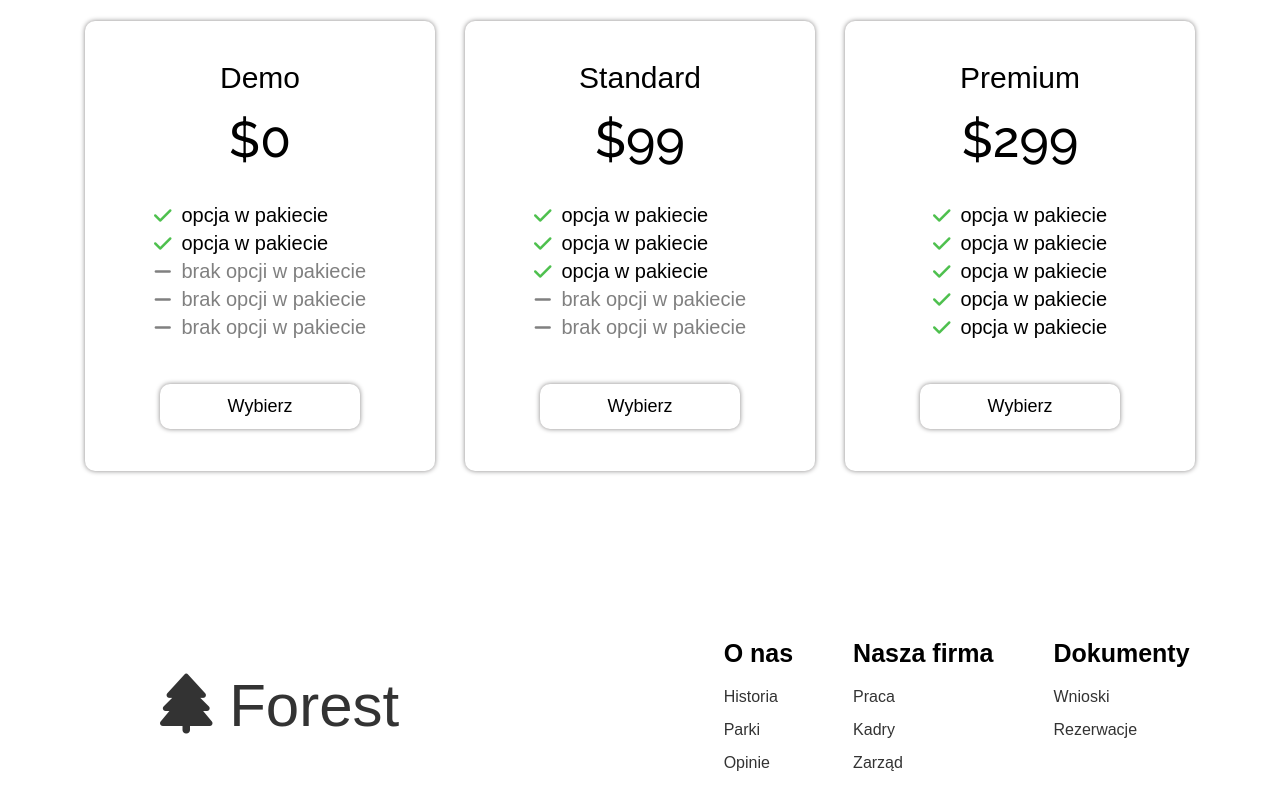
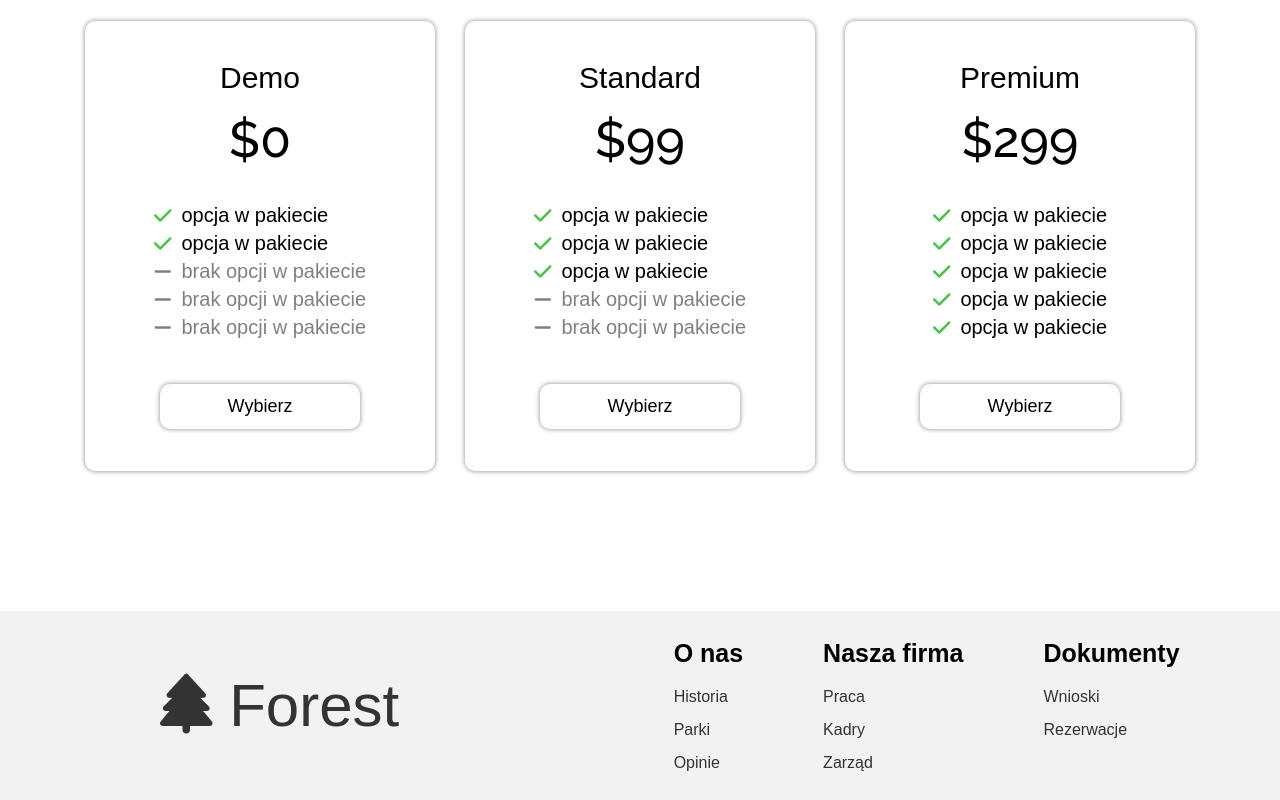
Before and after one commit to B7atis/Forest_Page, a website: page index.html in a window 1280 px wide. Shown: the part 1508-2308 px from the top of the page. Drawn offline with Linux system fonts and the light colour scheme; files whose address does not match are found by name.

Commit message:
Add background for footer section

```diff
--- a/src/sass/main.scss
+++ b/src/sass/main.scss
@@ -230,6 +230,7 @@ h2 {
   align-items: center;
   width: auto;
   margin-top: 140px;
+  background-color: rgba(141, 141, 141, 0.11);
 }
 
 .footer-logo {
@@ -237,7 +238,6 @@ h2 {
   font-size: 60px;
   color: #333;
   font-weight: 300;
-  background-color: #fff;
 }
 
 .footer-info {
@@ -247,14 +247,15 @@ h2 {
 }
 
 .footer-details p {
-  margin: 20px 30px;
+  margin: 20px 40px;
   font-size: 25px;
   font-weight: 600;
 }
 
 .footer-details ul,
 a {
-  margin: 20px 15px;
+  margin: 20px 20px;
+  font-weight: 300;
   text-decoration: none;
   list-style: none;
   color: #333;
```
Also changed, not shown: dist/css/main.min.css.
